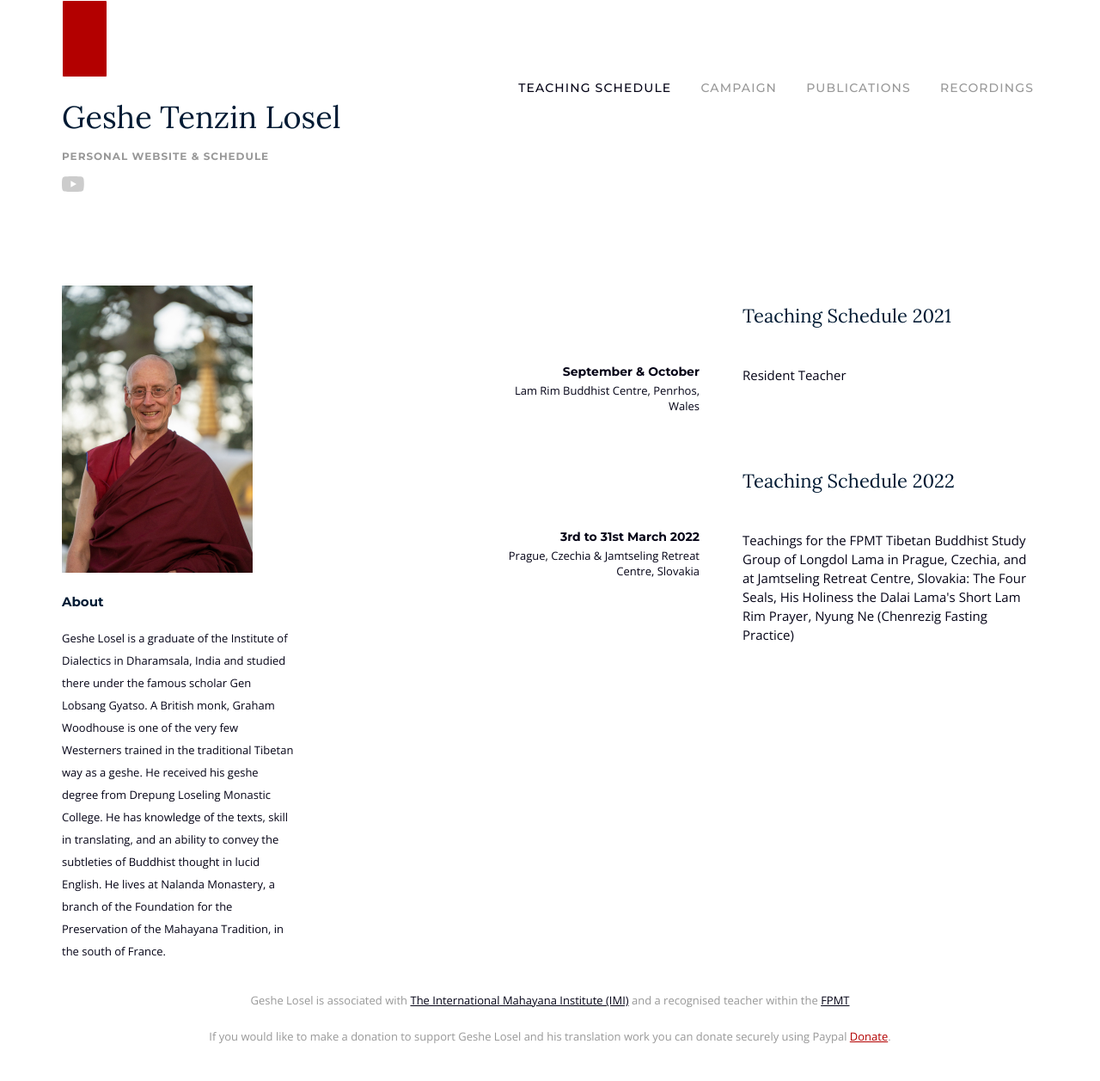
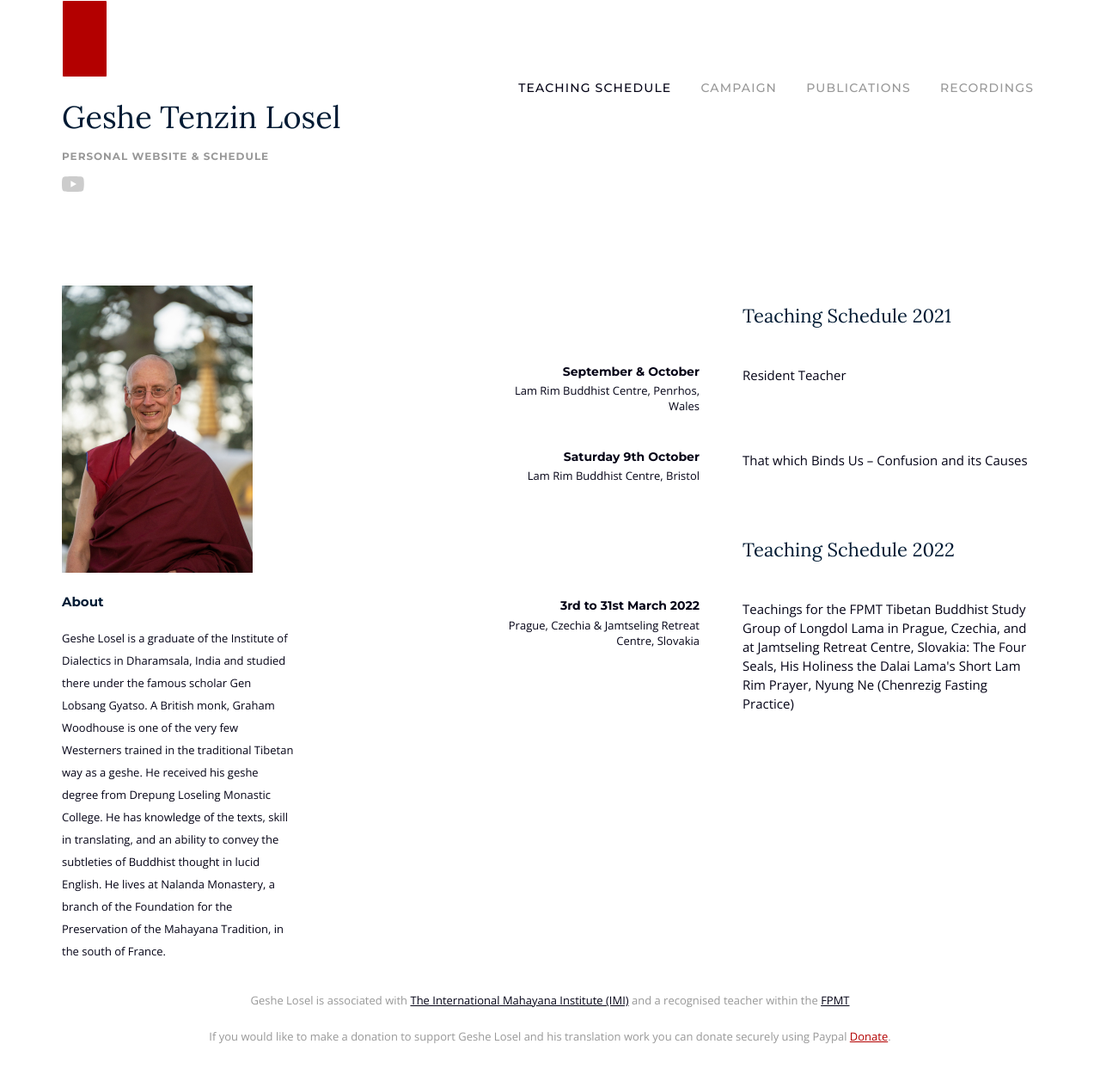
Before and after one commit to hallodom/geshe-graham-losel, a Jekyll site: the page built from index.html, in a window 1280 px wide. Shown: the whole page at 86% size. Built offline with Jekyll 4.4.1, drawn with Linux system fonts in a browser that asks for light colours.

Commit message:
Add latest event

```diff
--- a/index.html
+++ b/index.html
@@ -45,6 +45,20 @@ pageName: index
             <p class="event-title">Resident Teacher</p>
         </div>
 
+         <!-- Event -->
+        <div class="col-xs-6
+                    col-sm-4
+                    event-info">
+            <time class="event-date">Saturday 9th October</time>
+            <p class="event-location">Lam Rim Buddhist Centre, Bristol</p>
+        </div>
+
+        <div class="col-xs-6
+                    col-sm-5">
+            <p class="event-title">That which Binds Us –
+Confusion and its Causes</p>
+        </div>
+
         <!-- Schedule header -->
         <div class="col-xs-12">
           <div class="row end-sm">
```
Also changed, not shown: 1 other file.
